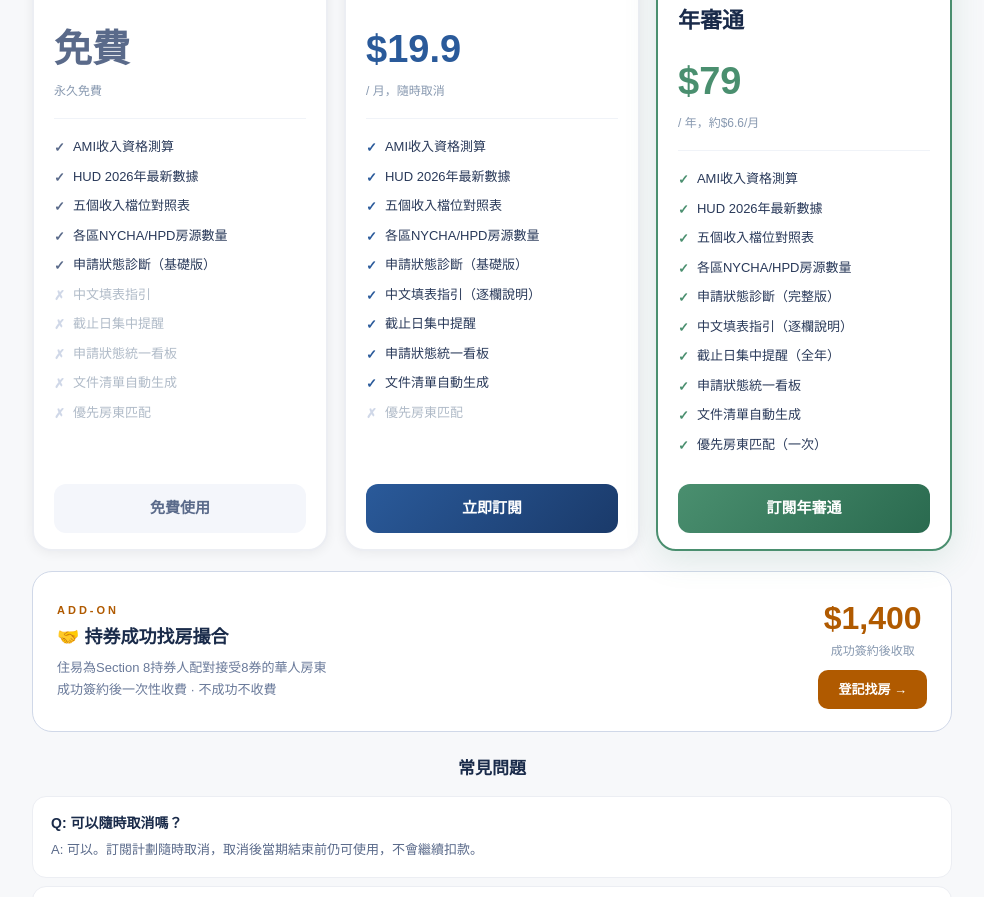
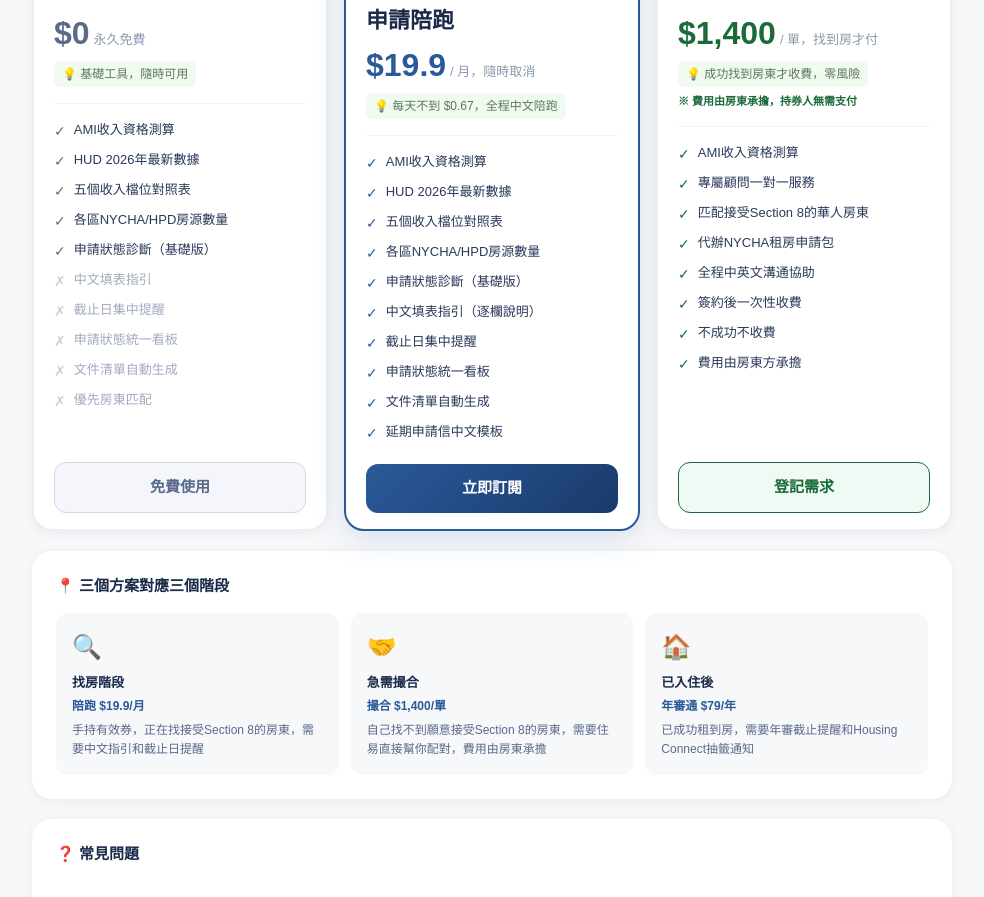
Before and after one commit to mtaiya2026jan-beep/zhuyi, a Next.js app: page /pricing in a window 1280 px wide. Shown: the part 428-1325 px from the top of the page, without its empty margins (148-1132 px from the left). Built offline with nearby package versions, Linux system fonts and the light colour scheme.

Commit message:
feat: pricing page 三阶段定价+FARE Act合规+FAQ更新

```diff
--- a/src/app/pricing/page.tsx
+++ b/src/app/pricing/page.tsx
@@ -1,22 +1,23 @@
 "use client";
-import { useState } from "react";
+import {useState} from "react";
 
 const PLANS = [
   {
-    id: "free",
-    name: "免費版",
-    nameEn: "FREE",
-    price: "免費",
-    priceSub: "永久免費",
-    color: "#5A6A8A",
-    border: "#D0D8E8",
-    btnBg: "#F4F6FB",
-    btnColor: "#5A6A8A",
-    btnText: "免費使用",
-    btnHref: "/ami",
-    highlight: false,
-    tag: "",
-    features: [
+    id:"free",
+    name:"免費版",
+    nameEn:"FREE",
+    price:"$0",
+    priceSub:"永久免費",
+    valueMsg:"基礎工具，隨時可用",
+    color:"#5A6A8A",
+    border:"#D0D8E8",
+    btnBg:"#F4F6FB",
+    btnColor:"#5A6A8A",
+    btnText:"免費使用",
+    btnHref:"/ami",
+    highlight:false,
+    tag:"",
+    features:[
       {text:"AMI收入資格測算",ok:true},
       {text:"HUD 2026年最新數據",ok:true},
       {text:"五個收入檔位對照表",ok:true},
@@ -30,20 +31,21 @@ const PLANS = [
     ],
   },
   {
-    id: "paopao_monthly",
-    name: "申請陪跑",
-    nameEn: "STARTER",
-    price: "$19.9",
-    priceSub: "/ 月，隨時取消",
-    color: "#2A5A9A",
-    border: "#2A5A9A",
-    btnBg: "linear-gradient(135deg,#2A5A9A,#1A3A6A)",
-    btnColor: "#fff",
-    btnText: "立即訂閱",
-    btnHref: null,
-    highlight: false,
-    tag: "",
-    features: [
+    id:"paopao_monthly",
+    name:"申請陪跑",
+    nameEn:"STARTER",
+    price:"$19.9",
+    priceSub:"/ 月，隨時取消",
+    valueMsg:"每天不到 $0.67，全程中文陪跑",
+    color:"#2A5A9A",
+    border:"#2A5A9A",
+    btnBg:"linear-gradient(135deg,#2A5A9A,#1A3A6A)",
+    btnColor:"#fff",
+    btnText:"立即訂閱",
+    btnHref:null,
+    highlight:true,
+    tag:"最受歡迎",
+    features:[
       {text:"AMI收入資格測算",ok:true},
       {text:"HUD 2026年最新數據",ok:true},
       {text:"五個收入檔位對照表",ok:true},
@@ -53,65 +55,63 @@ const PLANS = [
       {text:"截止日集中提醒",ok:true},
       {text:"申請狀態統一看板",ok:true},
       {text:"文件清單自動生成",ok:true},
-      {text:"優先房東匹配",ok:false},
+      {text:"延期申請信中文模板",ok:true},
     ],
   },
   {
-    id: "annual_renewal",
-    name: "年審通",
-    nameEn: "PRO",
-    price: "$79",
-    priceSub: "/ 年，約$6.6/月",
-    color: "#4A8F6F",
-    border: "#4A8F6F",
-    btnBg: "linear-gradient(135deg,#4A8F6F,#2A6A4F)",
-    btnColor: "#fff",
-    btnText: "訂閱年審通",
-    btnHref: null,
-    highlight: true,
-    tag: "最受歡迎",
-    features: [
+    id:"matching",
+    name:"持券撮合",
+    nameEn:"MATCH",
+    price:"$1,400",
+    priceSub:"/ 單，找到房才付",
+    valueMsg:"成功找到房東才收費，零風險",
+    color:"#1A6A3A",
+    border:"#1A6A3A",
+    btnBg:"#F0FAF4",
+    btnColor:"#1A6A3A",
+    btnText:"登記需求",
+    btnHref:"/voucher",
+    highlight:false,
+    tag:"",
+    note:"※ 費用由房東承擔，持券人無需支付",
+    features:[
       {text:"AMI收入資格測算",ok:true},
-      {text:"HUD 2026年最新數據",ok:true},
-      {text:"五個收入檔位對照表",ok:true},
-      {text:"各區NYCHA/HPD房源數量",ok:true},
-      {text:"申請狀態診斷（完整版）",ok:true},
-      {text:"中文填表指引（逐欄說明）",ok:true},
-      {text:"截止日集中提醒（全年）",ok:true},
-      {text:"申請狀態統一看板",ok:true},
-      {text:"文件清單自動生成",ok:true},
-      {text:"優先房東匹配（一次）",ok:true},
+      {text:"專屬顧問一對一服務",ok:true},
+      {text:"匹配接受Section 8的華人房東",ok:true},
+      {text:"代辦NYCHA租房申請包",ok:true},
+      {text:"全程中英文溝通協助",ok:true},
+      {text:"簽約後一次性收費",ok:true},
+      {text:"不成功不收費",ok:true},
+      {text:"費用由房東方承擔",ok:true},
     ],
   },
 ];
 
 const FAQS = [
-  {q:"可以隨時取消嗎？",a:"可以。訂閱計劃隨時取消，取消後當期結束前仍可使用，不會繼續扣款。"},
-  {q:"支持哪些付款方式？",a:"支持Visa、Mastercard、American Express等信用卡及借記卡，通過Stripe安全加密處理。"},
-  {q:"首月免費優惠碼怎麼用？",a:"在Stripe付款頁面點擊「添加促銷碼」，輸入 ZHUYI100 即可享受首月免費。限用100次。"},
-  {q:"免費版和付費版有什麼區別？",a:"免費版可使用AMI測算和基礎診斷。付費版增加中文填表指引、截止日提醒、申請狀態看板和文件清單功能。"},
+  {q:"免費版和陪跑版有什麼區別？",a:"免費版提供基礎查詢工具。陪跑版增加中文填表指引、截止日提醒、延期申請模板等全程服務，適合正在積極找房的持券人。"},
+  {q:"撮合服務為什麼由房東付費？",a:"根據紐約市 FARE Act（2025年6月生效），房東雇用的經紀人不得向租客收取費用。住易代表房東方進行匹配，費用依法由房東承擔，持券人無需支付任何撮合費。"},
+  {q:"陪跑服務可以隨時取消嗎？",a:"可以，隨時取消，不收違約金。取消後當月服務繼續有效至週期結束。"},
+  {q:"撮合服務需要多久能找到房東？",a:"視乎持券人的條件和目標區域，通常2-8週。緊急個案（30天內到期）會優先處理。"},
+  {q:"Section 8 券已超過180天還能用嗎？",a:"可以申請延期（Reasonable Accommodation），NYCHA逐案審批，無固定上限。陪跑訂閱用戶可獲延期申請中文指引及英文信件模板。"},
 ];
 
-export default function PricingPage() {
-  const [loading, setLoading] = useState<string|null>(null);
-  const [toast, setToast] = useState("");
+export default function PricingPage(){
+  const [openFaq,setOpenFaq]=useState<number|null>(null);
+  const [checkoutLoading,setCheckoutLoading]=useState(false);
 
-  function showToast(m:string){setToast(m);setTimeout(()=>setToast(""),3000);}
-
-  async function handleCheckout(plan:string){
-    setLoading(plan);
+  async function handleCheckout(priceId:string){
+    setCheckoutLoading(true);
     try{
-      const res=await fetch("/api/checkout",{method:"POST",headers:{"Content-Type":"application/json"},body:JSON.stringify({plan})});
+      const res=await fetch("/api/checkout",{method:"POST",headers:{"Content-Type":"application/json"},body:JSON.stringify({priceId})});
       const data=await res.json();
-      if(data.url){window.location.href=data.url;}
-      else{showToast("付款頁面載入失敗，請稍後再試");setLoading(null);}
-    }catch{showToast("網絡錯誤，請稍後再試");setLoading(null);}
+      if(data.url) window.location.href=data.url;
+    }catch(e){console.error(e);}
+    finally{setCheckoutLoading(false);}
   }
 
-  return (
+  return(
     <div style={{fontFamily:"PingFang TC,sans-serif",minHeight:"100vh",background:"#F7F8FA"}}>
-      {toast&&<div style={{position:"fixed",bottom:30,left:"50%",transform:"translateX(-50%)",background:"#1A2B4A",color:"#fff",padding:"10px 20px",borderRadius:20,fontSize:13,zIndex:9999}}>{toast}</div>}
-
+      {/* 頂欄 */}
       <div style={{background:"#2A5A9A",padding:"0 20px",position:"sticky",top:0,zIndex:100}}>
         <div style={{maxWidth:960,margin:"0 auto",display:"flex",alignItems:"center",height:60,gap:14}}>
           <a href="/" style={{color:"#9ABCE8",fontSize:24,textDecoration:"none",lineHeight:1}}>←</a>
@@ -119,10 +119,11 @@ export default function PricingPage() {
         </div>
       </div>
 
+      {/* Hero */}
       <div style={{background:"linear-gradient(160deg,#2A5A9A 0%,#1A3A6A 100%)",padding:"48px 24px 56px",textAlign:"center"}}>
         <div style={{fontSize:14,color:"#9ABCE8",letterSpacing:2,marginBottom:8}}>住易 · 透明定價</div>
         <h1 style={{margin:0,fontSize:28,fontWeight:800,color:"#fff",lineHeight:1.35}}>選擇適合你的方案</h1>
-        <p style={{margin:"12px 0 16px",fontSize:15,color:"#9ABCE8",lineHeight:1.7}}>從免費測算到全程陪跑  隨時升級  隨時取消</p>
+        <p style={{margin:"12px 0 16px",fontSize:15,color:"#9ABCE8",lineHeight:1.7}}>從免費測算到全程陪跑　隨時升級　隨時取消</p>
         <div style={{display:"inline-block",background:"rgba(255,208,102,0.15)",border:"1px solid rgba(255,208,102,0.4)",borderRadius:20,padding:"7px 18px",fontSize:13,color:"#FFD066",fontWeight:600}}>
           🎁 首月免費優惠碼：ZHUYI100
         </div>
@@ -130,7 +131,7 @@ export default function PricingPage() {
 
       <div style={{maxWidth:960,margin:"0 auto",padding:"32px 20px 60px"}}>
 
-        {/* 三欄定價 */}
+        {/* 三個方案 */}
         <div style={{display:"grid",gridTemplateColumns:"repeat(3,1fr)",gap:16,marginBottom:20}}>
           {PLANS.map(plan=>(
             <div key={plan.id} style={{
@@ -146,75 +147,94 @@ export default function PricingPage() {
               )}
               <div style={{padding:"24px 20px 16px",flex:1,display:"flex",flexDirection:"column"}}>
                 <div style={{fontSize:11,color:plan.color,fontWeight:800,letterSpacing:3,marginBottom:6}}>{plan.nameEn}</div>
-                <div style={{fontSize:22,fontWeight:800,color:"#1A2B4A",marginBottom:16}}>{plan.name}</div>
-                <div style={{paddingBottom:18,marginBottom:18,borderBottom:"1px solid #F0F3F8"}}>
-                  <span style={{fontSize:38,fontWeight:800,color:plan.color}}>{plan.price}</span>
-                  <div style={{fontSize:12,color:"#8899B0",marginTop:4}}>{plan.priceSub}</div>
+                <div style={{fontSize:22,fontWeight:800,color:"#1A2B4A",marginBottom:4}}>{plan.name}</div>
+
+                {/* 價格 */}
+                <div style={{paddingBottom:16,marginBottom:16,borderBottom:"1px solid #F0F3F8"}}>
+                  <div style={{display:"flex",alignItems:"baseline",gap:4,marginBottom:4}}>
+                    <span style={{fontSize:32,fontWeight:800,color:plan.color}}>{plan.price}</span>
+                    <span style={{fontSize:13,color:"#8A9AB0"}}>{plan.priceSub}</span>
                   </div>
-                <div style={{flex:1}}>
+                  <div style={{fontSize:12,color:"#5A7A5A",background:"#F0FAF0",borderRadius:6,padding:"4px 8px",display:"inline-block"}}>
+                    💡 {plan.valueMsg}
+                  </div>
+                  {"note" in plan && plan.note&&(
+                    <div style={{fontSize:11,color:"#1A6A3A",marginTop:6,fontWeight:600}}>{plan.note as string}</div>
+                  )}
+                </div>
+
+                {/* 功能列表 */}
+                <div style={{flex:1,display:"flex",flexDirection:"column",gap:8,marginBottom:20}}>
                   {plan.features.map((f,i)=>(
-                    <div key={i} style={{display:"flex",gap:8,marginBottom:9,alignItems:"flex-start"}}>
-                      <span style={{fontSize:13,color:f.ok?plan.color:"#D0D8E8",flexShrink:0,fontWeight:700,marginTop:1}}>{f.ok?"✓":"✗"}</span>
-                      <span style={{fontSize:13,color:f.ok?"#2A3A5A":"#B0BBC8",lineHeight:1.5}}>{f.text}</span>
+                    <div key={i} style={{display:"flex",gap:8,alignItems:"flex-start"}}>
+                      <span style={{fontSize:14,color:f.ok?plan.color:"#CDD0D8",marginTop:1,flexShrink:0}}>{f.ok?"✓":"✗"}</span>
+                      <span style={{fontSize:13,color:f.ok?"#2A3A5A":"#A0AABF",lineHeight:1.5}}>{f.text}</span>
                     </div>
                   ))}
                 </div>
-                <div style={{marginTop:20}}>
+
+                {/* 按鈕 */}
                 {plan.btnHref?(
-                    <a href={plan.btnHref} style={{
-                      display:"block",padding:"13px",borderRadius:12,
-                      background:plan.btnBg,color:plan.btnColor,
-                      fontSize:15,fontWeight:700,textAlign:"center",textDecoration:"none",
-                    }}>{plan.btnText}</a>
+                  <a href={plan.btnHref}
+                    style={{display:"block",textAlign:"center",padding:"13px",borderRadius:12,
+                      background:plan.btnBg,color:plan.btnColor,fontSize:15,fontWeight:700,
+                      textDecoration:"none",border:`1.5px solid ${plan.border}`}}>
+                    {plan.btnText}
+                  </a>
                 ):(
-                    <button onClick={()=>handleCheckout(plan.id)} disabled={!!loading}
-                      style={{
-                        width:"100%",padding:"13px",borderRadius:12,border:"none",
-                        background:loading===plan.id?"#aaa":plan.btnBg,
-                        color:plan.btnColor,fontSize:15,fontWeight:700,
-                        cursor:loading?"not-allowed":"pointer",
-                      }}>
-                      {loading===plan.id?"處理中...":plan.btnText}
+                  <button
+                    onClick={()=>handleCheckout("price_1Thi3JC6gUPvob2xOtMB0n6f")}
+                    disabled={checkoutLoading}
+                    style={{width:"100%",padding:"13px",borderRadius:12,border:"none",
+                      background:plan.btnBg,color:plan.btnColor,fontSize:15,fontWeight:700,
+                      cursor:"pointer"}}>
+                    {checkoutLoading?"處理中...":plan.btnText}
                   </button>
                 )}
-                </div>
               </div>
             </div>
           ))}
         </div>
 
-        {/* 撮合佣金 */}
-        <div style={{background:"#fff",borderRadius:20,padding:"22px 24px",border:"1.5px solid #D0D8E8",marginBottom:24}}>
-          <div style={{display:"flex",alignItems:"center",justifyContent:"space-between",flexWrap:"wrap",gap:16}}>
-            <div style={{flex:1}}>
-              <div style={{fontSize:11,color:"#B05A00",fontWeight:800,letterSpacing:3,marginBottom:6}}>ADD-ON</div>
-              <div style={{fontSize:18,fontWeight:800,color:"#1A2B4A",marginBottom:6}}>🤝 持券成功找房撮合</div>
-              <div style={{fontSize:13,color:"#6A7A9A",lineHeight:1.7}}>
-                住易為Section 8持券人配對接受8券的華人房東<br/>
-                成功簽約後一次性收費 · 不成功不收費
+        {/* 三個使用場景說明 */}
+        <div style={{background:"#fff",borderRadius:20,padding:"24px",boxShadow:"0 2px 12px rgba(0,0,0,0.06)",marginBottom:20}}>
+          <div style={{fontSize:15,fontWeight:700,color:"#1A2B4A",marginBottom:16}}>📍 三個方案對應三個階段</div>
+          <div style={{display:"grid",gridTemplateColumns:"repeat(3,1fr)",gap:12}}>
+            {[
+              {icon:"🔍",stage:"找房階段",plan:"陪跑 $19.9/月",desc:"手持有效券，正在找接受Section 8的房東，需要中文指引和截止日提醒"},
+              {icon:"🤝",stage:"急需撮合",plan:"撮合 $1,400/單",desc:"自己找不到願意接受Section 8的房東，需要住易直接幫你配對，費用由房東承擔"},
+              {icon:"🏠",stage:"已入住後",plan:"年審通 $79/年",desc:"已成功租到房，需要年審截止提醒和Housing Connect抽籤通知"},
+            ].map((s,i)=>(
+              <div key={i} style={{background:"#F7F8FA",borderRadius:12,padding:"16px"}}>
+                <div style={{fontSize:24,marginBottom:8}}>{s.icon}</div>
+                <div style={{fontSize:13,fontWeight:700,color:"#1A2B4A",marginBottom:4}}>{s.stage}</div>
+                <div style={{fontSize:12,color:"#2A5A9A",fontWeight:600,marginBottom:6}}>{s.plan}</div>
+                <div style={{fontSize:12,color:"#5A6A8A",lineHeight:1.6}}>{s.desc}</div>
               </div>
-            </div>
-            <div style={{textAlign:"center",flexShrink:0}}>
-              <div style={{fontSize:32,fontWeight:800,color:"#B05A00"}}>$1,400</div>
-              <div style={{fontSize:12,color:"#8899B0",marginBottom:10}}>成功簽約後收取</div>
-              <a href="/voucher" style={{display:"inline-block",padding:"10px 20px",borderRadius:10,background:"#B05A00",color:"#fff",fontSize:13,fontWeight:700,textDecoration:"none"}}>登記找房 →</a>
-            </div>
+            ))}
           </div>
         </div>
 
-        {/* 常見問題 */}
-        <div style={{fontSize:17,fontWeight:700,color:"#1A2B4A",marginBottom:14,textAlign:"center"}}>常見問題</div>
-        {FAQS.map((item,i)=>(
-          <div key={i} style={{background:"#fff",borderRadius:14,padding:"16px 18px",marginBottom:8,border:"1px solid #ECEEF3"}}>
-            <div style={{fontSize:14,fontWeight:700,color:"#1A2B4A",marginBottom:5}}>Q: {item.q}</div>
-            <div style={{fontSize:13,color:"#5A6A8A",lineHeight:1.7}}>A: {item.a}</div>
+        {/* FAQ */}
+        <div style={{background:"#fff",borderRadius:20,padding:"24px",boxShadow:"0 2px 12px rgba(0,0,0,0.06)"}}>
+          <div style={{fontSize:15,fontWeight:700,color:"#1A2B4A",marginBottom:16}}>❓ 常見問題</div>
+          {FAQS.map((faq,i)=>(
+            <div key={i} style={{borderBottom:i<FAQS.length-1?"1px solid #F0F3F8":"none"}}>
+              <button
+                onClick={()=>setOpenFaq(openFaq===i?null:i)}
+                style={{width:"100%",textAlign:"left",padding:"14px 0",background:"none",border:"none",cursor:"pointer",
+                  display:"flex",justifyContent:"space-between",alignItems:"center",gap:12}}>
+                <span style={{fontSize:14,fontWeight:600,color:"#1A2B4A",lineHeight:1.5}}>{faq.q}</span>
+                <span style={{fontSize:18,color:"#8A9AB0",flexShrink:0}}>{openFaq===i?"−":"+"}</span>
+              </button>
+              {openFaq===i&&(
+                <div style={{fontSize:13,color:"#2A3A5A",lineHeight:1.8,paddingBottom:14}}>{faq.a}</div>
+              )}
             </div>
           ))}
-
-        <div style={{textAlign:"center",fontSize:11,color:"#A0AABF",marginTop:20}}>
-          安全支付 · Stripe加密 · 住易 ZhuYi · 紐約華人住房福利平台
         </div>
       </div>
+      <div style={{textAlign:"center",fontSize:11,color:"#A0AABF",paddingBottom:32}}>住易 ZhuYi · 紐約華人住房福利平台</div>
     </div>
   );
 }
```
Lines whose indentation alone changed are shown as unchanged.
